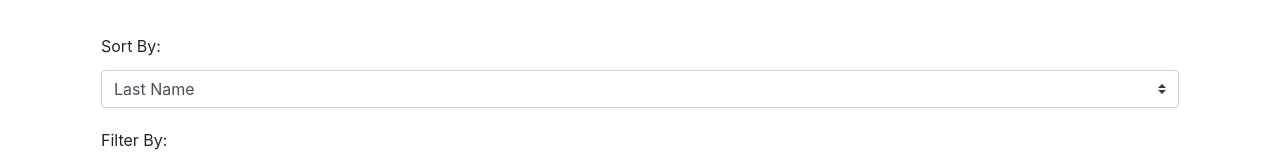
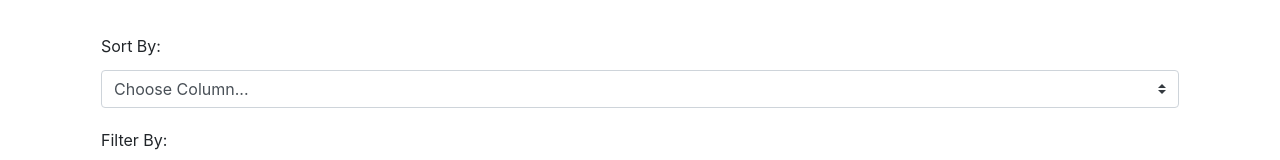
Before and after one commit to zehrl/user-directory, a React (Create React App) app: page / in a window 1280 px wide. Shown: the part 263-423 px from the top of the page. Built offline with nearby package versions, Linux system fonts and the light colour scheme; no server answers.

Commit message:
Filter by gender works, but needs to be integrated with the remaining filters. Sort works, but doesn't re-render the Table component. This meets the basic requirements of the assignment.

```diff
--- a/src/App.js
+++ b/src/App.js
@@ -9,26 +9,27 @@ function App() {
   const [employees, setEmployees] = useState("");
 
   useEffect(() => {
+    console.log("useEffect() called!")
     if (!employees) {
       API
         .getEmployees(20)
         .then((data) => {
           console.log("Data sent to setEmployees: ", data)
           // sortBy(data, "firstName");
-          filterBy(data, "gender", "female");
+          // filterBy(data, "gender", "female");
+          setEmployees(data);
         })
     }
 
     // eslint-disable-next-line react-hooks/exhaustive-deps
   }, []);
 
-  const sortBy = (data, column) => {
-    console.log("Before sortBy, data: ", data)
+  const sortBy = (column) => {
+    console.log("Before sortBy, data: ", employees)
+    console.log("Sorting by: ", column)
 
-    const sortedArray = data.sort((employee, nextEmployee) => {
-      console.log("employee[column]: ", employee[column]);
-      console.log("nextEmployee[column]: ", nextEmployee[column]);
-
+    const sortedArray = employees.sort((employee, nextEmployee) => {
+      console.log("Sort Loop")
       // Determine column type and sort accordingly
       if (typeof employee[column] === "number") {
 
@@ -47,21 +48,27 @@ function App() {
       }
     });
 
-    setEmployees(sortedArray)
+    console.log("sortedArray: ", sortedArray);
 
-    console.log("sortedArray: ", sortedArray);
+    // setEmployees(sortedArray)
+
   };
 
-  const filterBy = (data, column, value) => {
+  const filterBy = (filters) => {
+    console.log("filterBy employees state: ", employees);
+    let filteredArray = employees;
+    console.log("filters: ", filters)
+    filters.forEach(({ column, value }) => {
 
-    // const filteredArray = data.(employee => employee[column] === value)
+      filteredArray = filteredArray.map(employee => {
+        console.log("Filter Loop")
+        if (employee[column] !== value) {
+          employee.hidden = true;
+        }
 
-    const filteredArray = data.map(employee => {
-      if (employee[column] !== value) {
-        employee.hidden = true;
-      }
+        return employee;
+      });
 
-      return employee;
     });
 
     setEmployees(filteredArray);
@@ -71,7 +78,7 @@ function App() {
 
   const clearFilters = (event) => {
     console.log("clearFilters called.")
-    event.preventDefault();
+    event.preventDefault()
 
     setEmployees(
       employees.map(employee => {
@@ -87,6 +94,8 @@ function App() {
       <div className="container">
         <Form
           clearFilters={clearFilters}
+          sortBy={sortBy}
+          filterBy={filterBy}
         />
         <Table
           employeeData={employees}
--- a/src/components/form.js
+++ b/src/components/form.js
@@ -1,22 +1,39 @@
-function Form({clearFilters}) {
-    // console.log("Form, clearFilters: ", clearFilters)
+import { useState } from "react";
 
-    // const clearFilters = (e) => {
-    //     e.preventDefault();
-    //     console.log("I cleared the filters!")
-    // }
+function Form({ clearFilters, sortBy, filterBy }) {
+
+    const [sortByValue, setSortByValue] = useState();
+    const [filterByGender, setFilterByGender] = useState();
+
+
+    function handleClearFilters(event) {
+        setFilterByGender();
+        clearFilters(event);
+    }
+
+    function handleSortByChange(event) {
+        setSortByValue(event.target.value);
+        sortBy(event.target.value);
+    }
+
+    function handleFilterBy(event) {
+        clearFilters(event);
+
+        filterBy([{column: "gender", value: event.target.value}])
+    }
 
     return (
         <form className="p-3">
             <div className="form-group">
-                <label className="mr-2" for="inlineFormCustomSelectPref">Sort By:</label>
-                <select className="custom-select my-1 mr-sm-2" id="inlineFormCustomSelectPref">
-                    <option value="1">First Name</option>
-                    <option value="2" selected>Last Name</option>
-                    <option value="3">Gender</option>
-                    <option value="4">Age</option>
-                    <option value="5">City</option>
-                    <option value="6">State</option>
+                <label className="mr-2" for="sortBy">Sort By:</label>
+                <select onChange={handleSortByChange} value={sortByValue} className="custom-select my-1 mr-sm-2" id="sortBy">
+                    <option disabled selected>Choose Column...</option>
+                    <option value="firstName">First Name</option>
+                    <option value="lastName">Last Name</option>
+                    <option value="gender">Gender</option>
+                    <option value="age">Age</option>
+                    <option value="city">City</option>
+                    <option value="state">State</option>
                 </select>
             </div>
 
@@ -24,10 +41,10 @@ function Form({clearFilters}) {
             <div className="form-row">
 
                 <div className="form-group col-sm">
-                    <select className="custom-select my-1 mr-sm-2" id="asdf">
+                    <select onChange={handleFilterBy} className="custom-select my-1 mr-sm-2" id="asdf">
                         <option disabled selected>Gender</option>
-                        <option value="1">Male</option>
-                        <option value="2">Female</option>
+                        <option value="male">Male</option>
+                        <option value="female">Female</option>
                     </select>
                 </div>
 
@@ -46,7 +63,7 @@ function Form({clearFilters}) {
                 </div>
 
                 <div className="form-group col-sm my-1">
-                    <button onClick={clearFilters} className="btn btn-primary">Clear Filters</button>
+                    <button onClick={handleClearFilters} className="btn btn-primary">Clear Filters</button>
                 </div>
 
             </div>
--- a/src/components/table.js
+++ b/src/components/table.js
@@ -7,16 +7,18 @@ function Table({ employeeData }) {
     const [employeeCards, setEmployeeCards] = useState();
 
     useEffect(() => {
+
         // Generate cards only if there are no cards and if there is data
+        console.log("employeeData? ", employeeData ? true : false);
         if (employeeData) { generateCards() }
     }, [employeeData])
 
     const generateCards = () => {
         let cards = [];
-
+        console.log("generating cards...");
         employeeData.forEach(employee => {
             cards.push(
-                <EmployeeRow employeeData={employee} />
+                <EmployeeRow employeeData={employee} key={employee.key}/>
             )
         })
 
--- a/src/utils/API.js
+++ b/src/utils/API.js
@@ -19,7 +19,8 @@ const API = {
                         age: user.dob.age,
                         city: user.location.city,
                         state: user.location.state,
-                        hidden: false
+                        hidden: false,
+                        key: i
                     }
 
                     employees.push(formattedData);
```
